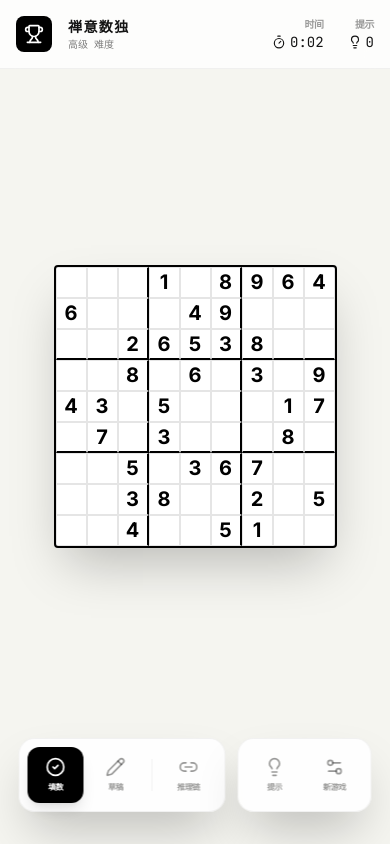
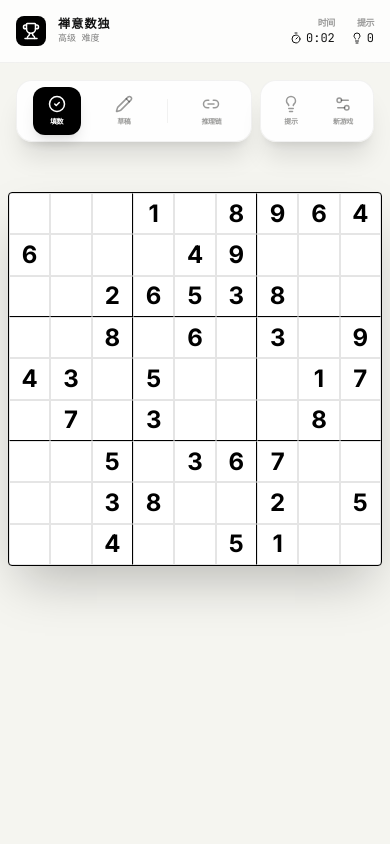
Before and after one commit to jeffwjwang/Soduku, a React (Vite) app: page / in a window 390 px wide. Built offline with nearby package versions, Linux system fonts and the light colour scheme.

Commit message:
Update App.tsx

```diff
--- a/src/App.tsx
+++ b/src/App.tsx
@@ -218,37 +218,132 @@ export default function App() {
     <div className="min-h-screen bg-[#F5F5F0] text-[#141414] font-sans selection:bg-emerald-200">
       {/* Header */}
       <header className="fixed top-0 left-0 right-0 p-4 flex justify-between items-center z-50 bg-white/80 backdrop-blur-md border-b border-black/5">
-        <div className="flex items-center gap-4">
-          <div className="bg-black text-white p-2 rounded-lg">
-            <Trophy size={20} />
+        <div className="flex items-center gap-3">
+          <div className="bg-black text-white p-1.5 rounded-lg">
+            <Trophy size={18} />
           </div>
           <div>
-            <h1 className="text-sm font-bold uppercase tracking-widest">禅意数独</h1>
-            <p className="text-[10px] text-black/50 font-mono">{gameState.difficulty === 'Advanced' ? '高级' : gameState.difficulty === 'Expert' ? '专家' : '地狱'} 难度</p>
+            <h1 className="text-xs font-bold uppercase tracking-widest">禅意数独</h1>
+            <p className="text-[9px] text-black/50 font-mono">{gameState.difficulty === 'Advanced' ? '高级' : gameState.difficulty === 'Expert' ? '专家' : '地狱'} 难度</p>
           </div>
         </div>
 
-        <div className="flex items-center gap-6">
+        <div className="flex items-center gap-4">
           <div className="flex flex-col items-end">
-            <span className="text-[10px] uppercase tracking-tighter text-black/40 font-bold">时间</span>
-            <div className="flex items-center gap-1 font-mono text-sm">
-              <Timer size={14} />
+            <span className="text-[9px] uppercase tracking-tighter text-black/40 font-bold">时间</span>
+            <div className="flex items-center gap-1 font-mono text-xs">
+              <Timer size={12} />
               {formatTime(gameState.time)}
             </div>
           </div>
           <div className="flex flex-col items-end">
-            <span className="text-[10px] uppercase tracking-tighter text-black/40 font-bold">提示</span>
-            <div className="flex items-center gap-1 font-mono text-sm">
-              <Lightbulb size={14} />
+            <span className="text-[9px] uppercase tracking-tighter text-black/40 font-bold">提示</span>
+            <div className="flex items-center gap-1 font-mono text-xs">
+              <Lightbulb size={12} />
               {gameState.hintsUsed}
             </div>
           </div>
         </div>
       </header>
 
+      {/* Floating Tools at Top */}
+      <div className="fixed top-20 left-1/2 -translate-x-1/2 flex flex-col items-center gap-2 z-40 w-full px-4">
+        <div className="flex items-center gap-2 w-full max-w-md">
+          <div className="flex-1 bg-white/90 backdrop-blur-xl p-1.5 rounded-2xl shadow-xl border border-black/5 flex items-center justify-around">
+            <ToolButton
+              active={mode === 'normal'}
+              onClick={() => setMode('normal')}
+              icon={<CheckCircle2 size={18} />}
+              label="填数"
+            />
+            <ToolButton
+              active={mode === 'draft'}
+              onClick={() => setMode('draft')}
+              icon={<Pencil size={18} />}
+              label="草稿"
+            />
+            <div className="w-[1px] h-6 bg-black/5" />
+            <ToolButton
+              active={mode === 'chain'}
+              onClick={() => setMode('chain')}
+              icon={<Link2 size={18} />}
+              label="推理链"
+            />
+          </div>
+
+          <div className="bg-white/90 backdrop-blur-xl p-1.5 rounded-2xl shadow-xl border border-black/5 flex items-center gap-1">
+            <ToolButton
+              onClick={handleHintRequest}
+              icon={isHintLoading ? <div className="animate-spin"><RotateCcw size={18} /></div> : <Lightbulb size={18} />}
+              label="提示"
+            />
+            <div className="relative">
+              <ToolButton
+                onClick={() => setShowDifficultyMenu(!showDifficultyMenu)}
+                icon={<Settings2 size={18} />}
+                label="新游戏"
+              />
+              <AnimatePresence>
+                {showDifficultyMenu && (
+                  <motion.div
+                    initial={{ opacity: 0, y: 10 }}
+                    animate={{ opacity: 1, y: 0 }}
+                    exit={{ opacity: 0, y: 10 }}
+                    className="absolute top-full mt-2 right-0 bg-white rounded-xl shadow-2xl border border-black/5 p-2 min-w-[100px] z-[60]"
+                  >
+                    {(['Advanced', 'Expert', 'Hell'] as Difficulty[]).map(d => (
+                      <button
+                        key={d}
+                        onClick={() => startNewGame(d)}
+                        className="w-full text-left px-3 py-2 text-[10px] font-bold hover:bg-emerald-50 rounded-lg transition-colors"
+                      >
+                        {d === 'Advanced' ? '高级' : d === 'Expert' ? '专家' : '地狱'}
+                      </button>
+                    ))}
+                  </motion.div>
+                )}
+              </AnimatePresence>
+            </div>
+          </div>
+        </div>
+
+        {mode === 'chain' && (
+          <motion.div
+            initial={{ opacity: 0, y: -10 }}
+            animate={{ opacity: 1, y: 0 }}
+            className="flex gap-2 bg-white/90 backdrop-blur-xl p-1.5 rounded-xl shadow-lg border border-black/5"
+          >
+            <button
+              onClick={() => setChainType('strong')}
+              className={cn(
+                "px-3 py-1 rounded-lg text-[10px] font-bold transition-all",
+                chainType === 'strong' ? "bg-emerald-500 text-white" : "bg-black/5 text-black/40"
+              )}
+            >
+              强链
+            </button>
+            <button
+              onClick={() => setChainType('weak')}
+              className={cn(
+                "px-3 py-1 rounded-lg text-[10px] font-bold transition-all",
+                chainType === 'weak' ? "bg-red-500 text-white" : "bg-black/5 text-black/40"
+              )}
+            >
+              弱链
+            </button>
+            <button
+              onClick={undoChain}
+              className="p-1.5 rounded-lg bg-black/5 text-black/40 hover:bg-black/10"
+            >
+              <RotateCcw size={14} />
+            </button>
+          </motion.div>
+        )}
+      </div>
+
       {/* Main Board Area */}
-      <main className="pt-24 pb-32 px-4 flex flex-col items-center justify-center min-h-screen">
-        <div className="relative group">
+      <main className="pt-48 pb-12 px-2 flex flex-col items-center justify-start min-h-screen overflow-x-hidden">
+        <div className="relative w-full max-w-[500px] flex flex-col items-center">
           {/* SVG Overlay for Chains */}
           <svg className="absolute inset-0 pointer-events-none z-20 w-full h-full">
             {gameState.chains.map(chain => {
@@ -289,7 +384,7 @@ export default function App() {
           </svg>
 
           {/* Sudoku Grid */}
-          <div className="grid grid-cols-9 border-2 border-black bg-white shadow-2xl rounded-sm overflow-hidden w-full max-w-[500px] aspect-square">
+          <div className="grid grid-cols-9 border-[1.5px] border-black bg-white shadow-2xl rounded-sm overflow-hidden w-full aspect-square">
             {gameState.grid.map((row, ri) => (
               row.map((val, ci) => {
                 const isInitial = gameState.initialGrid[ri][ci] !== null;
@@ -302,9 +397,9 @@ export default function App() {
                     key={`${ri}-${ci}`}
                     onClick={() => handleCellClick(ri, ci)}
                     className={cn(
-                      "relative flex items-center justify-center text-xl sm:text-2xl cursor-pointer transition-all duration-200 border-[0.5px] border-black/10 aspect-square",
-                      (ci + 1) % 3 === 0 && ci !== 8 && "border-r-2 border-r-black",
-                      (ri + 1) % 3 === 0 && ri !== 8 && "border-b-2 border-b-black",
+                      "relative flex items-center justify-center text-2xl sm:text-3xl cursor-pointer transition-all duration-200 border-[0.5px] border-black/10 aspect-square",
+                      (ci + 1) % 3 === 0 && ci !== 8 && "border-r-[1.5px] border-r-black",
+                      (ri + 1) % 3 === 0 && ri !== 8 && "border-b-[1.5px] border-b-black",
                       isSelected && "bg-emerald-50 z-10 scale-[1.02] shadow-lg",
                       isChainStart && "ring-2 ring-inset ring-emerald-400 bg-emerald-50/50",
                       !isSelected && !isChainStart && "hover:bg-black/5",
@@ -320,9 +415,9 @@ export default function App() {
                         {val}
                       </motion.span>
                     ) : (
-                      <div className="grid grid-cols-3 gap-[1px] w-full h-full p-[2px]">
+                      <div className="grid grid-cols-3 gap-[1px] w-full h-full p-[1px] sm:p-[2px]">
                         {Array.from({ length: 9 }).map((_, i) => (
-                          <div key={i} className="flex items-center justify-center text-[8px] sm:text-[10px] text-black/30 leading-none">
+                          <div key={i} className="flex items-center justify-center text-[9px] sm:text-[11px] text-black/30 leading-none font-mono">
                             {gameState.notes[ri][ci][i + 1] ? i + 1 : ''}
                           </div>
                         ))}
@@ -334,31 +429,42 @@ export default function App() {
             ))}
           </div>
 
-          {/* Number Picker Pop-up */}
+          {/* 数字选择器弹窗 */}
           <AnimatePresence>
             {selectedCell && (
               <motion.div
                 initial={{ opacity: 0, scale: 0.9, y: 10 }}
                 animate={{ opacity: 1, scale: 1, y: 0 }}
                 exit={{ opacity: 0, scale: 0.9, y: 10 }}
-                className="absolute left-1/2 -translate-x-1/2 -bottom-24 z-50 bg-white p-2 rounded-xl shadow-2xl border border-black/10 flex gap-1"
+                className="absolute left-1/2 -translate-x-1/2 bottom-[-12px] translate-y-full z-50 bg-white/95 backdrop-blur-xl p-4 rounded-[2.5rem] shadow-[0_25px_60px_rgba(0,0,0,0.15)] border border-black/5 flex flex-col gap-3 w-max"
               >
-                <div className="grid grid-cols-5 gap-1">
-                  {[1, 2, 3, 4, 5, 6, 7, 8, 9].map(num => (
+                <div className="flex gap-2">
+                  {[1, 2, 3, 4, 5].map(num => (
                     <button
                       key={num}
                       onClick={() => handleNumberSelect(num)}
-                      className="w-10 h-10 flex items-center justify-center rounded-lg hover:bg-emerald-500 hover:text-white transition-colors font-bold border border-black/5"
+                      className="w-12 h-12 flex items-center justify-center rounded-2xl bg-white hover:bg-emerald-500 hover:text-white transition-all duration-200 font-bold text-lg border border-black/5 shadow-sm active:scale-90"
+                    >
+                      {num}
+                    </button>
+                  ))}
+                </div>
+                <div className="flex gap-2">
+                  {[6, 7, 8, 9].map(num => (
+                    <button
+                      key={num}
+                      onClick={() => handleNumberSelect(num)}
+                      className="w-12 h-12 flex items-center justify-center rounded-2xl bg-white hover:bg-emerald-500 hover:text-white transition-all duration-200 font-bold text-lg border border-black/5 shadow-sm active:scale-90"
                     >
                       {num}
                     </button>
                   ))}
                   <button
                     onClick={() => handleNumberSelect(null)}
-                    className="w-10 h-10 flex items-center justify-center rounded-lg bg-red-50 text-red-600 hover:bg-red-500 hover:text-white transition-colors border border-red-100"
+                    className="w-12 h-12 flex items-center justify-center rounded-2xl bg-red-50 text-red-500 hover:bg-red-500 hover:text-white transition-all duration-200 border border-red-100 shadow-sm active:scale-90"
                     title="擦除"
                   >
-                    <Eraser size={16} />
+                    <Eraser size={20} />
                   </button>
                 </div>
               </motion.div>
@@ -386,94 +492,6 @@ export default function App() {
           )}
         </AnimatePresence>
       </main>
-
-      {/* Floating Tools */}
-      <div className="fixed bottom-8 left-1/2 -translate-x-1/2 flex items-center gap-3 z-50">
-        <div className="bg-white/90 backdrop-blur-xl p-2 rounded-2xl shadow-2xl border border-black/5 flex items-center gap-1">
-          <ToolButton
-            active={mode === 'normal'}
-            onClick={() => setMode('normal')}
-            icon={<CheckCircle2 size={20} />}
-            label="填数"
-          />
-          <ToolButton
-            active={mode === 'draft'}
-            onClick={() => setMode('draft')}
-            icon={<Pencil size={20} />}
-            label="草稿"
-          />
-          <div className="w-[1px] h-8 bg-black/5 mx-1" />
-          <ToolButton
-            active={mode === 'chain'}
-            onClick={() => setMode('chain')}
-            icon={<Link2 size={20} />}
-            label="推理链"
-          />
-          {mode === 'chain' && (
-            <div className="flex gap-1 ml-1">
-              <button
-                onClick={() => setChainType('strong')}
-                className={cn(
-                  "px-2 py-1 rounded-md text-[10px] font-bold transition-all",
-                  chainType === 'strong' ? "bg-emerald-500 text-white" : "bg-black/5 text-black/40"
-                )}
-              >
-                强链
-              </button>
-              <button
-                onClick={() => setChainType('weak')}
-                className={cn(
-                  "px-2 py-1 rounded-md text-[10px] font-bold transition-all",
-                  chainType === 'weak' ? "bg-red-500 text-white" : "bg-black/5 text-black/40"
-                )}
-              >
-                弱链
-              </button>
-              <button
-                onClick={undoChain}
-                className="p-1 rounded-md bg-black/5 text-black/40 hover:bg-black/10"
-              >
-                <RotateCcw size={14} />
-              </button>
-            </div>
-          )}
-        </div>
-
-        <div className="bg-white/90 backdrop-blur-xl p-2 rounded-2xl shadow-2xl border border-black/5 flex items-center gap-1">
-          <ToolButton
-            onClick={handleHintRequest}
-            icon={isHintLoading ? <div className="animate-spin"><RotateCcw size={20} /></div> : <Lightbulb size={20} />}
-            label="提示"
-          />
-          <div className="relative">
-            <ToolButton
-              onClick={() => setShowDifficultyMenu(!showDifficultyMenu)}
-              icon={<Settings2 size={20} />}
-              label="新游戏"
-            />
-            <AnimatePresence>
-              {showDifficultyMenu && (
-                <motion.div
-                  initial={{ opacity: 0, y: -10 }}
-                  animate={{ opacity: 1, y: 0 }}
-                  exit={{ opacity: 0, y: -10 }}
-                  className="absolute bottom-full mb-4 left-1/2 -translate-x-1/2 bg-white rounded-xl shadow-2xl border border-black/5 p-2 min-w-[120px]"
-                >
-                  {(['Advanced', 'Expert', 'Hell'] as Difficulty[]).map(d => (
-                    <button
-                      key={d}
-                      onClick={() => startNewGame(d)}
-                      className="w-full text-left px-4 py-2 text-xs font-bold hover:bg-emerald-50 rounded-lg transition-colors"
-                    >
-                      {d === 'Advanced' ? '高级' : d === 'Expert' ? '专家' : '地狱'}
-                    </button>
-                  ))}
-                </motion.div>
-              )}
-            </AnimatePresence>
-          </div>
-        </div>
-      </div>
 
       {/* Win Modal */}
       <AnimatePresence>
@@ -524,12 +542,12 @@ function ToolButton({ active, onClick, icon, label }: { active?: boolean; onClic
     <button
       onClick={onClick}
       className={cn(
-        "flex flex-col items-center justify-center w-14 h-14 rounded-xl transition-all duration-300",
+        "flex flex-col items-center justify-center w-12 h-12 sm:w-14 sm:h-14 rounded-xl transition-all duration-300",
         active ? "bg-black text-white shadow-lg" : "text-black/40 hover:bg-black/5 hover:text-black"
       )}
     >
       {icon}
-      <span className="text-[8px] uppercase font-bold mt-1 tracking-tighter">{label}</span>
+      <span className="text-[7px] sm:text-[8px] uppercase font-bold mt-1 tracking-tighter">{label}</span>
     </button>
   );
 }
```
